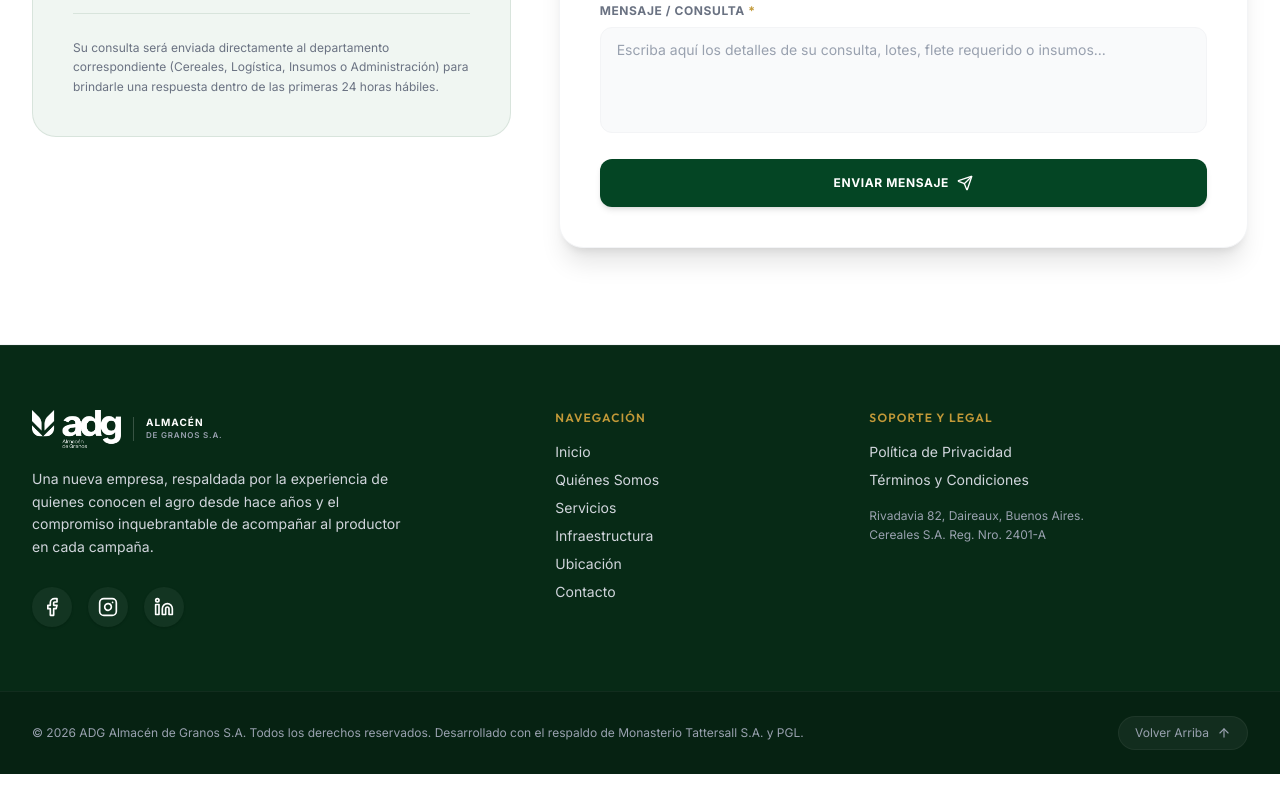
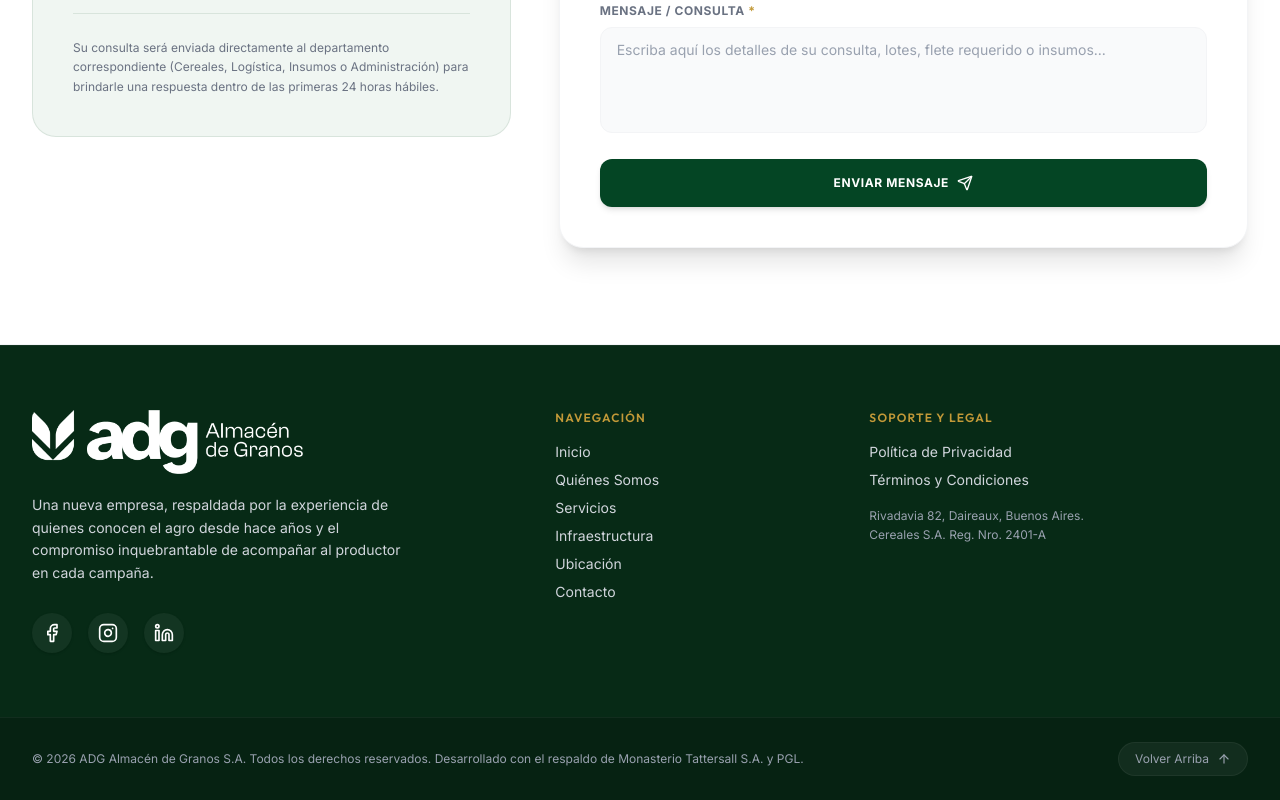
Before and after one commit to unkedcv-gith/Adg---almacen-de-granos, a React (Vite) app: page / in a window 1280 px wide. Shown: the part 7933-8733 px from the top of the page. Before the commit the page ends 8707 px from the top, so only its background shows below. Built offline with nearby package versions, Linux system fonts and the light colour scheme.

Commit message:
feat(ui): update footer logo
Replace the programmatic logo component with the official asset in the footer for consistent branding.

```diff
--- a/src/components/Footer.tsx
+++ b/src/components/Footer.tsx
@@ -4,7 +4,8 @@
  */
 
 import { Facebook, Instagram, Linkedin, ArrowUp } from 'lucide-react';
-import Logo from './Logo';
+// @ts-ignore
+import logoFooter from '../assets/images/logo_footer_ok.png';
 
 export default function Footer() {
   const handleScrollToTop = () => {
@@ -23,12 +24,12 @@ export default function Footer() {
 
           {/* Col 1: Brand presentation (5 cols) */}
           <div className="md:col-span-5 space-y-5">
-            <div className="flex items-center space-x-3">
-              <Logo lightBg={false} height={38} />
-              <div className="flex flex-col border-l border-white/20 pl-3">
-                <span className="text-[10px] font-bold text-white uppercase tracking-widest leading-none">Almacén</span>
-                <span className="text-[8px] font-semibold text-gray-400 uppercase tracking-widest mt-0.5">de Granos S.A.</span>
-              </div>
+            <div className="flex items-center">
+              <img
+                src={logoFooter}
+                alt="ADG Almacén de Granos S.A."
+                className="h-16 w-auto object-contain rounded-lg"
+              />
             </div>
 
             <p className="text-gray-300 text-sm max-w-sm leading-relaxed">
```
Also changed, not shown: src/assets/images/logo_footer_ok.png (added).
